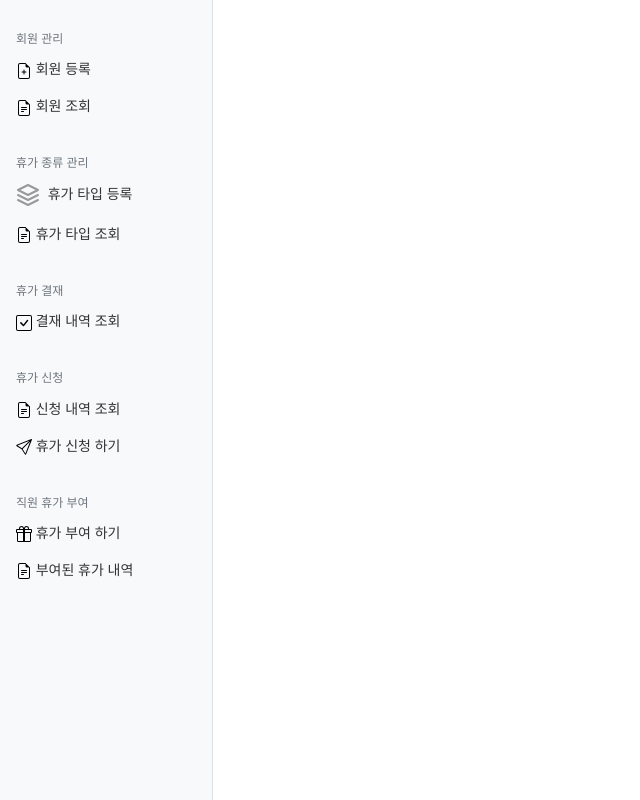
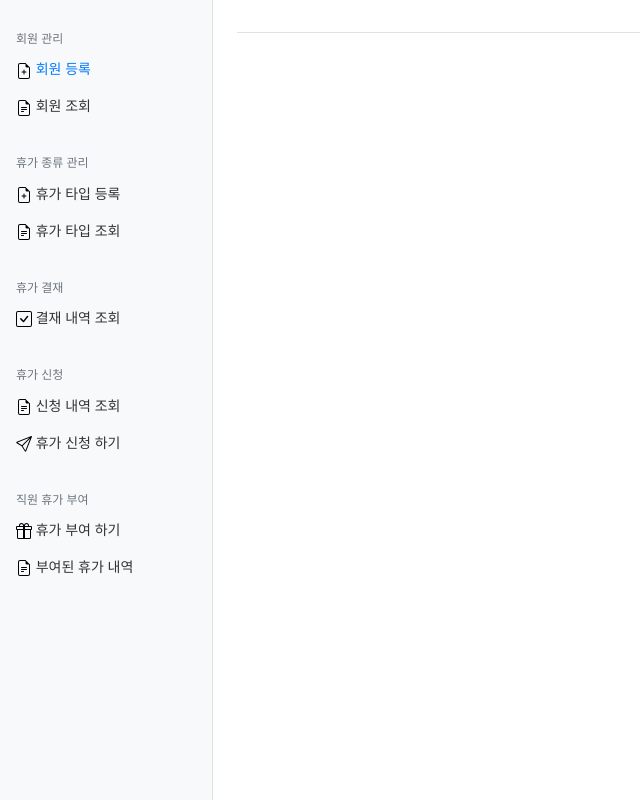
Before and after one commit to Joje1283/In-house-leave-management, a Django app: page / in a window 1280 px wide. Shown: the whole page, without its empty margins (0-640 px from the left). Run offline with Django 4.2, Linux system fonts and the light colour scheme; some libraries are stand-ins or nearby versions.

Commit message:
레이아웃 변경

```diff
--- a/templates/layout.html
+++ b/templates/layout.html
@@ -2,7 +2,7 @@
 <html lang="ko">
 <head>
   <meta charset="UTF-8">
-  <title>Instagram with Ask Company</title>
+  <title>Leave Manager</title>
   <link rel="stylesheet" href="{% static 'bootstrap-4.6.1-dist/css/bootstrap.css' %}">
   {#  <script src="{% static 'jquery-3.6.0.min.js' %}"></script>#}
   {#  <script src="{% static 'jquery.form.min-4.3.0.js' %}"></script>#}
@@ -22,7 +22,7 @@
     </div>
   {% endfor %}
 {% endif %}
-<div class="container">
+<div class="container-fluid">
   <div class="row">
     <nav id="sidebarMenu" class="col-md-3 col-lg-2 d-md-block bg-light sidebar collapse">
       <div class="sidebar-sticky">
@@ -33,7 +33,7 @@
         </ul>
         <ul class="nav flex-column mb-2">
           <li class="nav-item">
-            <a class="nav-link" href="#">
+            <a class="nav-link active" href="#">
               <img src="{% static "icons/file-earmark-plus.svg" %}" alt="">
               회원 등록
             </a>
@@ -54,7 +54,7 @@
         <ul class="nav flex-column mb-2">
           <li class="nav-item">
             <a class="nav-link" href="#">
-              <svg xmlns="http://www.w3.org/2000/svg" width="24" height="24" viewBox="0 0 24 24" fill="none" stroke="currentColor" stroke-width="2" stroke-linecap="round" stroke-linejoin="round" class="feather feather-layers"><polygon points="12 2 2 7 12 12 22 7 12 2"></polygon><polyline points="2 17 12 22 22 17"></polyline><polyline points="2 12 12 17 22 12"></polyline></svg>
+              <img src="{% static "icons/file-earmark-plus.svg" %}" alt="">
               휴가 타입 등록
             </a>
           </li>
@@ -122,8 +122,14 @@
 
       </div>
     </nav>
+    <main class="col-md-9 ml-sm-auto col-lg-10 px-md-4">
+      <div class="d-flex justify-content-between flex-wrap flex-md-nowrap align-items-center pt-3 pb-2 mb-3 border-bottom">
+        <h1 class="h2">{% block title %}{% endblock %}</h1>
+      </div>
+      {% block content %}
+      {% endblock %}
+    </main>
   </div>
-
 </div>
 
 </body>
```
